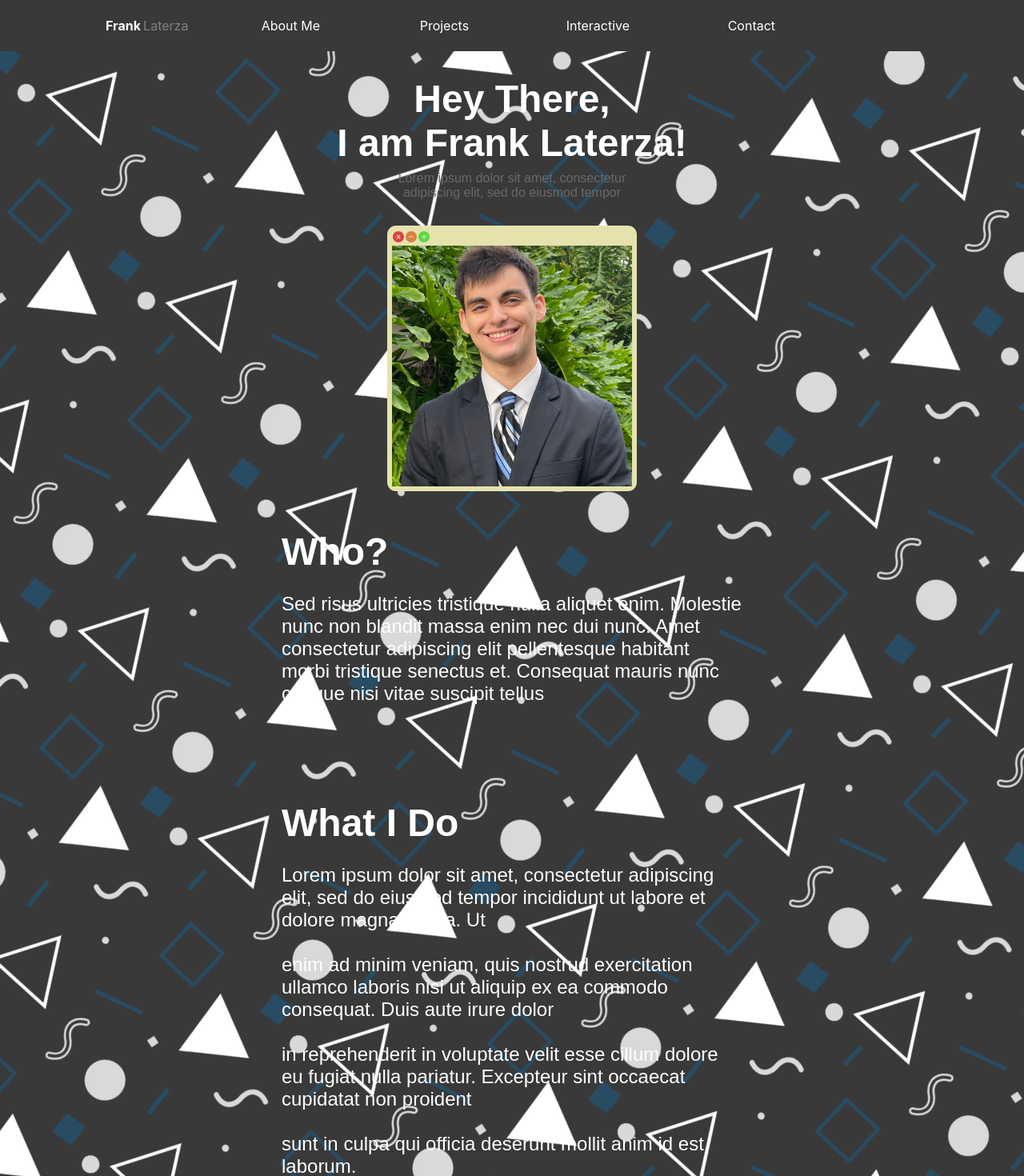
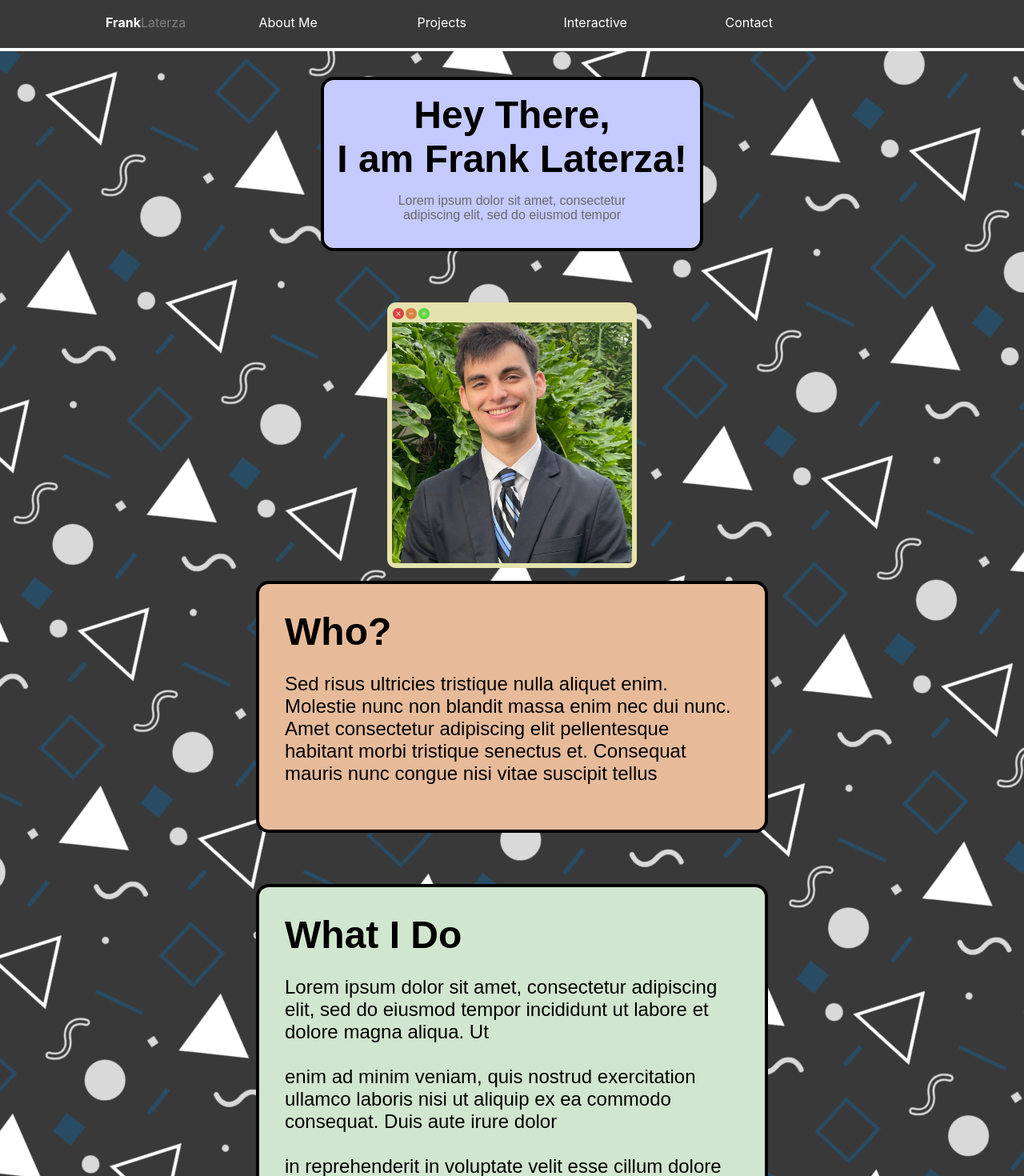
Before and after one commit to FrankLaterza/franklaterza, a Next.js app: page / in a window 1280 px wide. Shown: the top 1470 px of the page at 80% size. Built offline with nearby package versions, Linux system fonts and the light colour scheme.

Commit message:
new styles

```diff
--- a/components/navbar/index.tsx
+++ b/components/navbar/index.tsx
@@ -43,16 +43,18 @@ function NavBar( ){
         <div className={styles.bar}>
             {/* get meta tags */}
             {/* main */}
+            <div className={styles.barLine} >
                 <div className={styles.main}>
                     {/* name */}
-
-                <div style={{display: 'flex', flexDirection: 'row', gap: '0.2rem'}}>
+                    <div style={{display: 'flex', flexDirection: 'row', gap: '0rem'}}>
                         <b>Frank </b> <span style={{color: 'grey'}}>Laterza</span>
                     </div>
 
                     {/* renderes the hamburger */}
                     {hamburger}
 
+                </div>
+                <canvas style={{backgroundColor: 'white', width: "100vw", height: "0.5rem" }}></canvas>
             </div>
         </div>
     );
--- a/pages/index.tsx
+++ b/pages/index.tsx
@@ -9,7 +9,7 @@ import { randSVG } from '../lib/random_background'
 import { AiFillCloseCircle } from "react-icons/ai"
 import { AiFillMinusCircle } from "react-icons/ai"
 import { AiFillPlusCircle } from "react-icons/ai"
-
+import Squiggle from '/public/images/squiggle.png'
 
 const Home: NextPage = () => {
   return (
@@ -38,9 +38,12 @@ const Home: NextPage = () => {
             <AiFillMinusCircle style={{ color: 'rgb(217, 130, 68)', width: "1rem", height: "1rem" }}/>
             <AiFillPlusCircle style={{ color: 'rgb(88, 217, 68)', width: "1rem", height: "1rem" }}/>
             </div>
-            <Image src={ME} width= {300} height={320}/>
+            <Image style={{borderRadius: '0.25rem'}} src={ME} width= {300} height={320}/>
 
           </div>
+          {/* <div className={styles.squiggle} >
+            <Image src={Squiggle} width= {600} height={200}/>
+          </div> */}
           <div className={styles.aboutMeText}>
             <h1>Who?</h1>
             <p>
@@ -63,6 +66,13 @@ const Home: NextPage = () => {
           in reprehenderit in voluptate velit esse cillum dolore eu fugiat
           nulla pariatur. Excepteur sint occaecat cupidatat non proident <br/><br/>
           sunt in culpa qui officia deserunt mollit anim id est laborum.
+          Lorem ipsum dolor sit amet, consectetur adipiscing elit, sed do
+          eiusmod tempor incididunt ut labore et dolore magna aliqua. Ut <br/><br/>
+          enim ad minim veniam, quis nostrud exercitation ullamco laboris
+          nisi ut aliquip ex ea commodo consequat. Duis aute irure dolor <br/><br/>
+          in reprehenderit in voluptate velit esse cillum dolore eu fugiat
+          nulla pariatur. Excepteur sint occaecat cupidatat non proident <br/><br/>
+          sunt in culpa qui officia deserunt mollit anim id est laborum.
           </p>
         </div>
 
--- a/styles/Home.module.css
+++ b/styles/Home.module.css
@@ -11,6 +11,7 @@
   font-size: 1.5rem;
   background-color: rgb(57, 57, 57);
   color: #ffffffff;
+
 }
 
 .container h1 {
@@ -22,7 +23,7 @@
   /* background-color: rgba(33, 34, 36, 0.75); */
   width: 50%;
   max-width: 1000px;
-
+  gap: 4rem;
   /* width: clac(50% + 4rem) !important; */
   display: flex;
   align-items: center;
@@ -34,7 +35,7 @@
 @media (max-width: 700px) {
   .main {
     /* background-color: rgba(33, 34, 36, 0.75); */
-    width: 100%;
+    width: 90%;
     max-width: 1000px;
     align-items: center;
     justify-content: center;
@@ -47,18 +48,25 @@
 }
 
 .header {
+  border: solid;
+  color: black;
+  background-color: rgb(197, 202, 255);
+  border-radius: 1rem;
+  border-width: 0.25rem;
   width: 80%;
+  padding: 1rem;
   margin-top: 2rem;
   display: flex;
+  width: fit-content;
   flex-direction: column;
   align-items: center;
   text-align: center;
+
 }
 
 .undergraph {
   width: 20rem;
-  margin: 0.5rem;
-  margin-bottom: 2rem;
+
   font-size: 1rem;
   text-align: center;
   color: rgb(105, 105, 105);
@@ -72,6 +80,7 @@
   justify-items: center;
   justify-content: center;
   text-align: left;
+  position: relative;
   flex-wrap: wrap;
 
   /* padding: 2rem; */
@@ -83,16 +92,20 @@
   width: 50%;
   padding: 1rem;
   /* backdrop-filter: blur(5px); */
-
+  position: relative;
   max-height: fit-content;
+  border: solid;
+  color: black;
+  background-color: rgb(231, 187, 153);
   border-radius: 1rem;
-  border-width: 3;
+  border-width: 0.25rem;
 }
 
 
 .image {
   display: flex;
   flex-direction: column;
+  z-index: 1;
   border: solid;
   border-width: 0.4rem;
   border-color: rgb(230, 226, 174);
@@ -111,6 +124,12 @@
   flex-direction: row;
 }
 
+.squiggle{
+  position: absolute;
+  z-index: 0;
+  transform: rotate(-45deg);
+}
+
 @media (max-width: 1500px) {
   .aboutMeText {
     width: 100%;
@@ -120,7 +139,11 @@
 }
 
 .body {
-  margin-top: 2rem;
+  border: solid;
+  color: black;
+  background-color: rgb(209, 230, 206);
+  border-radius: 1rem;
+  border-width: 0.25rem;
   max-width: 1000px;
   font-size: 1.5rem;
   padding: 2rem;
```
Also changed, not shown: public/images/squiggle.png (added). Lines whose indentation alone changed are shown as unchanged.
